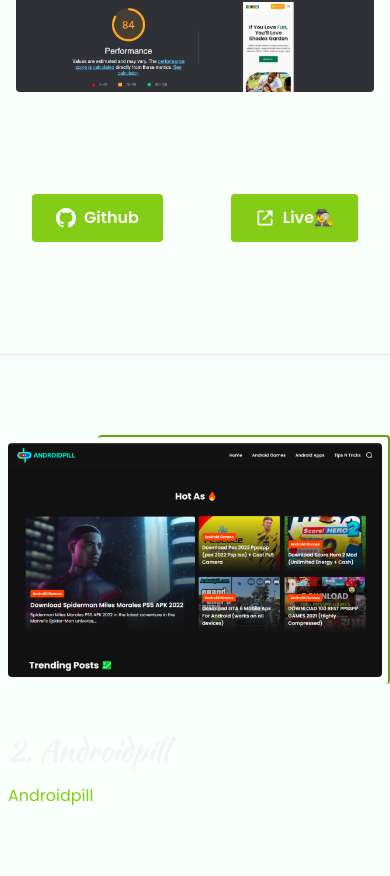
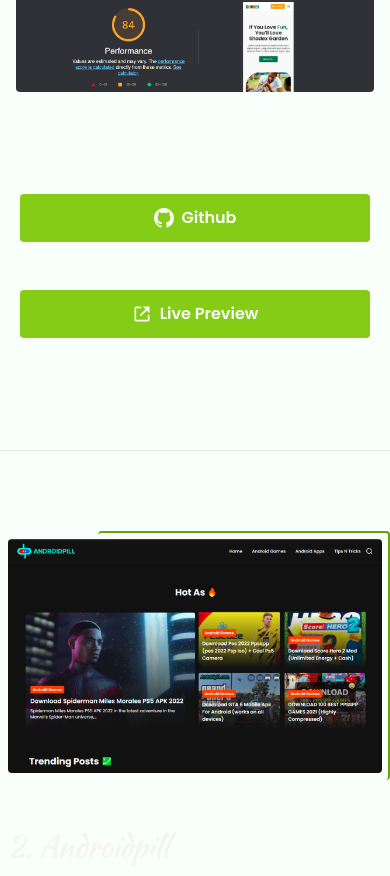
Before and after one commit to chinnaji/chi, a Next.js app: page /projects in a window 390 px wide. Shown: the part 1688-2564 px from the top of the page. Built offline with nearby package versions, Linux system fonts and the light colour scheme.

Commit message:
Update ProjectsLink.js

```diff
--- a/components/ProjectsLink.js
+++ b/components/ProjectsLink.js
@@ -3,10 +3,10 @@
 import { BiLinkExternal } from "react-icons/bi";
 function ProjectsLink({ githubUrl, projectUrl }) {
   return (
-    <p className="mt-10 flex items-center gap-x-5  justify-center w-full text-4xl">
+    <p className="mt-10 flex flex-wrap  items-center px-3 md:gap-x-5  justify-center w-full text-4xl">
       <a
         href={githubUrl}
-        className="w-fit mx-auto lg:mx-0  items-center justify-center flex px-6 lg:px-12 text-base py-3  my-6 lg:my-9 bg-lime-500 hover:bg-lime-600 cursor-pointer rounded transition duration-100 ease-out hover:ease-in"
+        className="md:w-fit w-full  mx-auto lg:mx-0  items-center justify-center flex px-6 lg:px-12 text-base py-3  my-6 lg:my-9 bg-lime-500 hover:bg-lime-600 cursor-pointer rounded transition duration-100 ease-out hover:ease-in"
       >
         <span>
           <BsGithub className="text-xl" />
@@ -16,12 +16,12 @@
 
       <a
         href={projectUrl}
-        className="w-fit mx-auto lg:mx-0  items-center justify-center flex px-6 lg:px-12 text-base py-3  my-6 lg:my-9 bg-lime-500 hover:bg-lime-600 cursor-pointer rounded transition duration-100 ease-out hover:ease-in"
+        className="md:w-fit w-full mx-auto lg:mx-0  items-center justify-center flex px-6 lg:px-12 text-base py-3  my-6 lg:my-9 bg-lime-500 hover:bg-lime-600 cursor-pointer rounded transition duration-100 ease-out hover:ease-in"
       >
         <span>
           <BiLinkExternal className="text-xl" />
         </span>
-        <span className="ml-2 font-semibold">Live🕵️‍♂️</span>
+        <span className="ml-2 font-semibold">Live Preview</span>
       </a>
     </p>
   );
```
